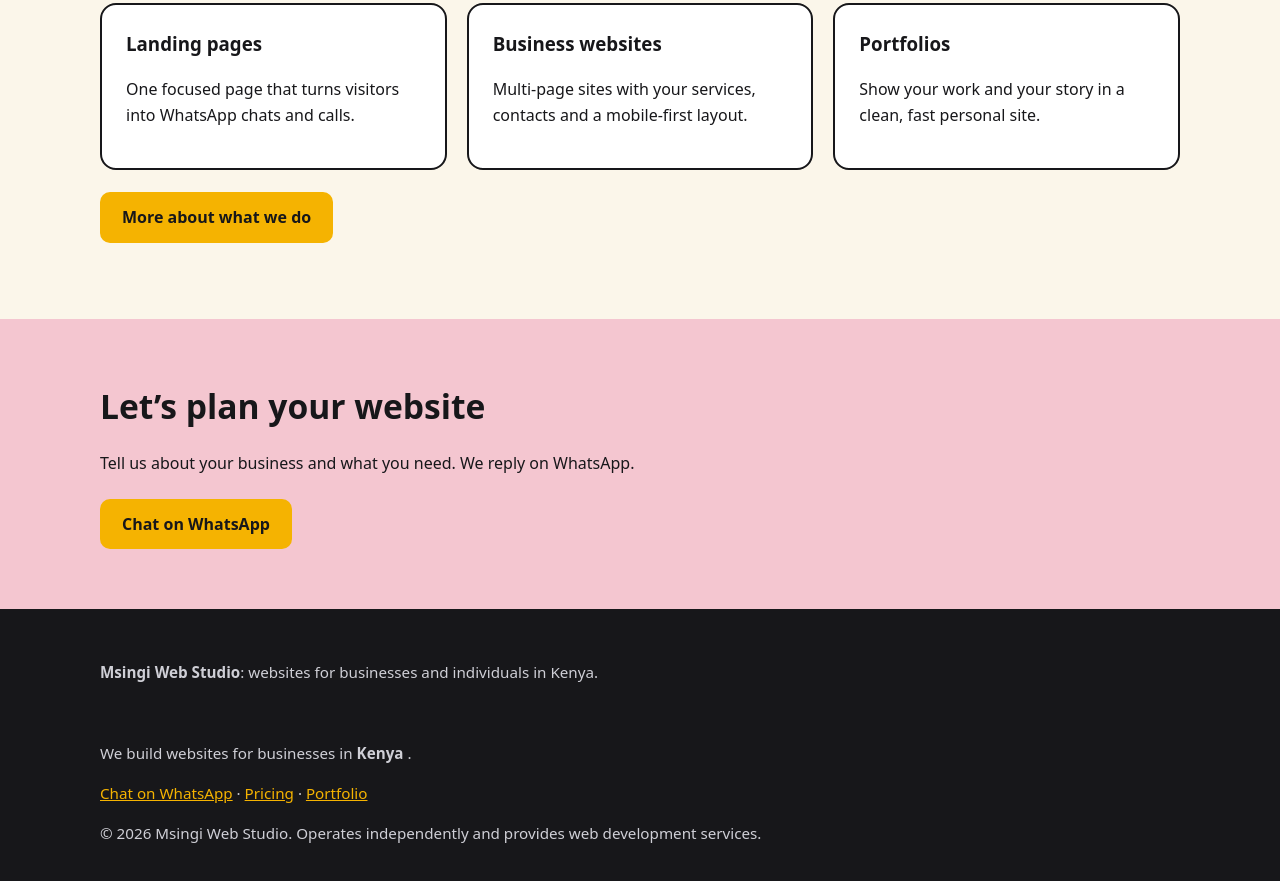
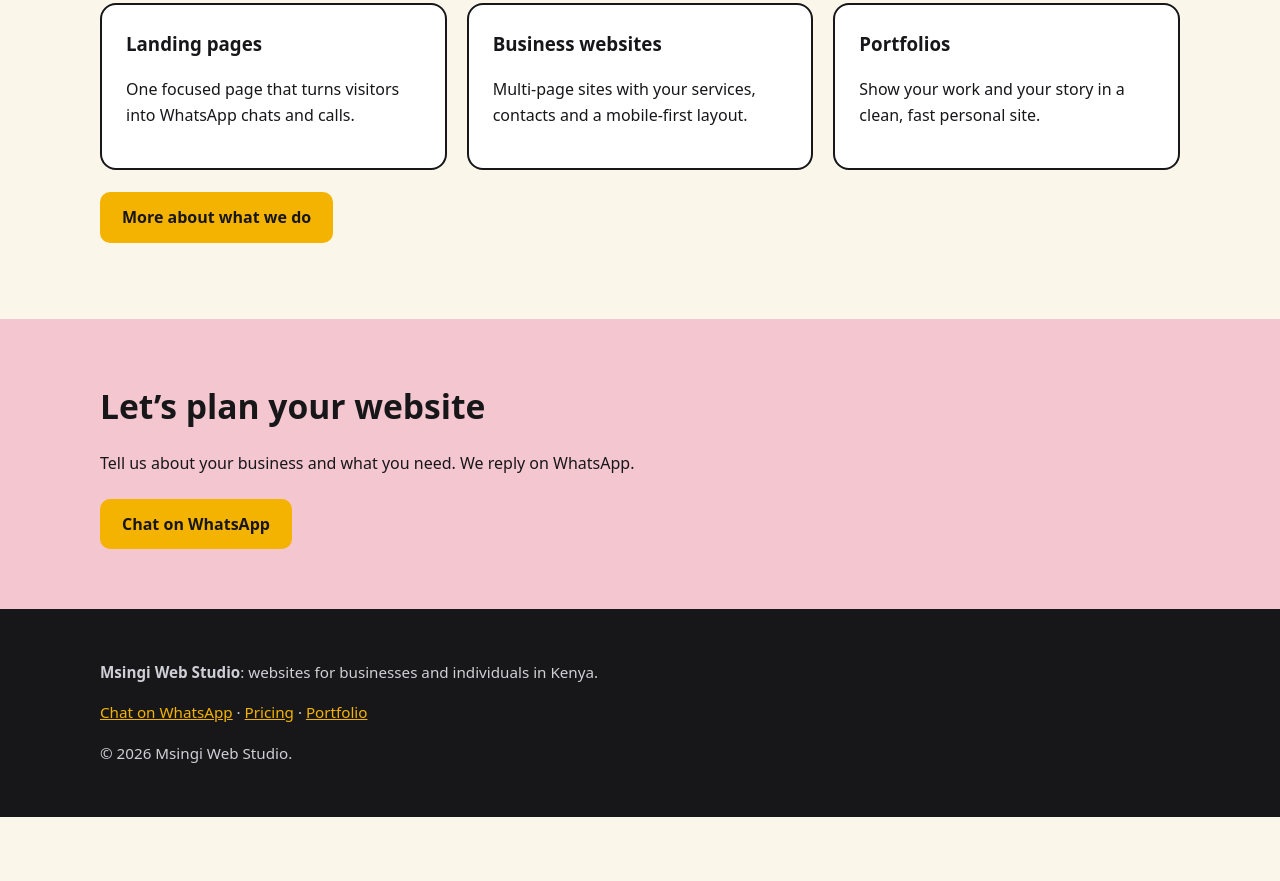
Before and after one commit to Mwirigih/msingiweb, a plain HTML site: page index.html in a window 1280 px wide. Shown: the part 672-1553 px from the top of the page. After the commit the page ends 1489 px from the top, so only its background shows below. Drawn offline with Linux system fonts and the light colour scheme.

Commit message:
Update index.html

```diff
--- a/index.html
+++ b/index.html
@@ -23,6 +23,6 @@
 <div class="card"><h3>Business websites</h3><p>Multi-page sites with your services, contacts and a mobile-first layout.</p></div>
 <div class="card"><h3>Portfolios</h3><p>Show your work and your story in a clean, fast personal site.</p></div></div>
 <p><a class="btn" href="what-we-do.html">More about what we do</a></p></div></section><section class="band"><div class="wrap"><h2>Let’s plan your website</h2><p>Tell us about your business and what you need. We reply on WhatsApp.</p><a class="btn" href="https://wa.me/254787214095?text=Hi%20Msingi%20Web%20Studio%2C%20I%27d%20like%20a%20website">Chat on WhatsApp</a></div></section></main>
-<footer><div class="wrap"><p><strong>Msingi Web Studio</strong>: websites for businesses and individuals in Kenya.</p> <br> <p>We build websites for businesses in<b> Kenya </b>.</p>
-<p><a href="https://wa.me/254787214095?text=Hi%20Msingi%20Web%20Studio%2C%20I%27d%20like%20a%20website">Chat on WhatsApp</a> · <a href="pricing.html">Pricing</a> · <a href="portfolio.html">Portfolio</a></p><p>© 2026 Msingi Web Studio. Operates independently and provides web development services.</p></div></footer>
+<footer><div class="wrap"><p><strong>Msingi Web Studio</strong>: websites for businesses and individuals in Kenya.</p>
+<p><a href="https://wa.me/254787214095?text=Hi%20Msingi%20Web%20Studio%2C%20I%27d%20like%20a%20website">Chat on WhatsApp</a> · <a href="pricing.html">Pricing</a> · <a href="portfolio.html">Portfolio</a></p><p>© 2026 Msingi Web Studio.</p></div></footer>
 <script src="js/main.js" defer></script></body></html>
```
